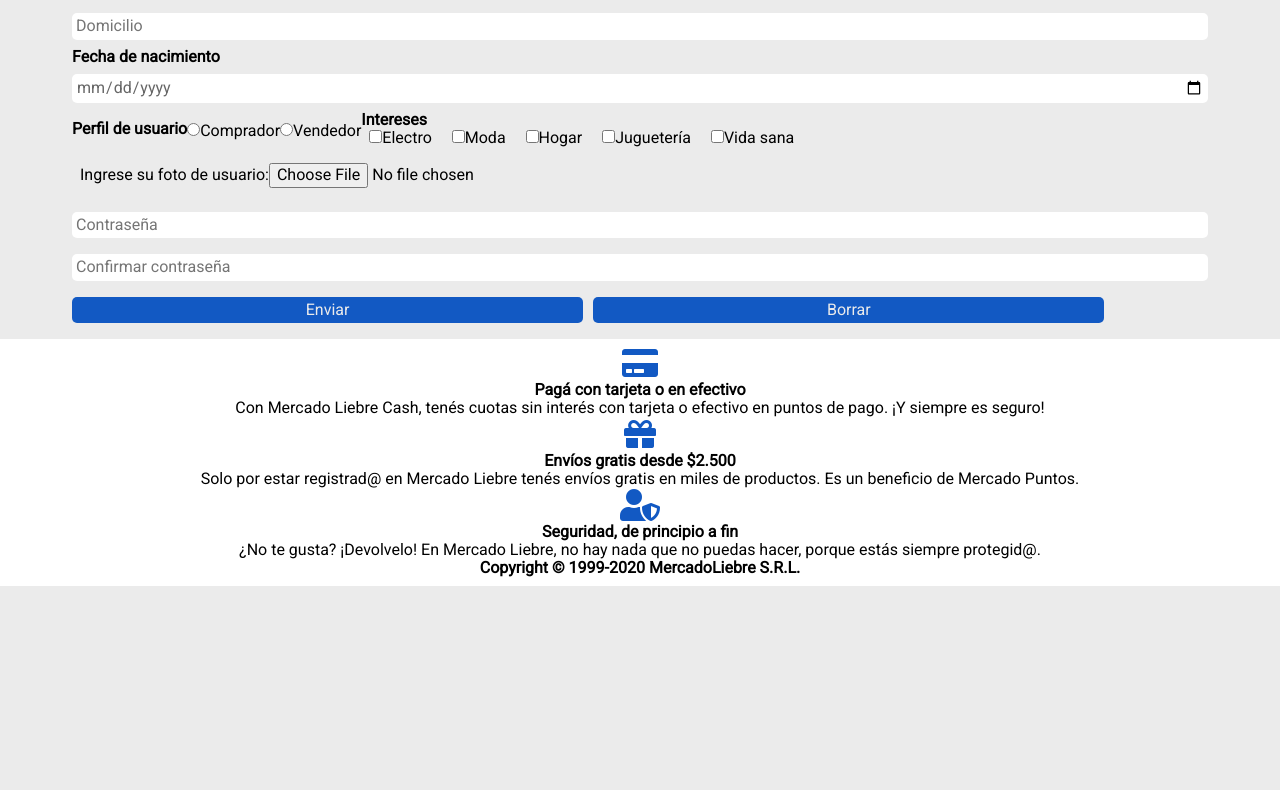
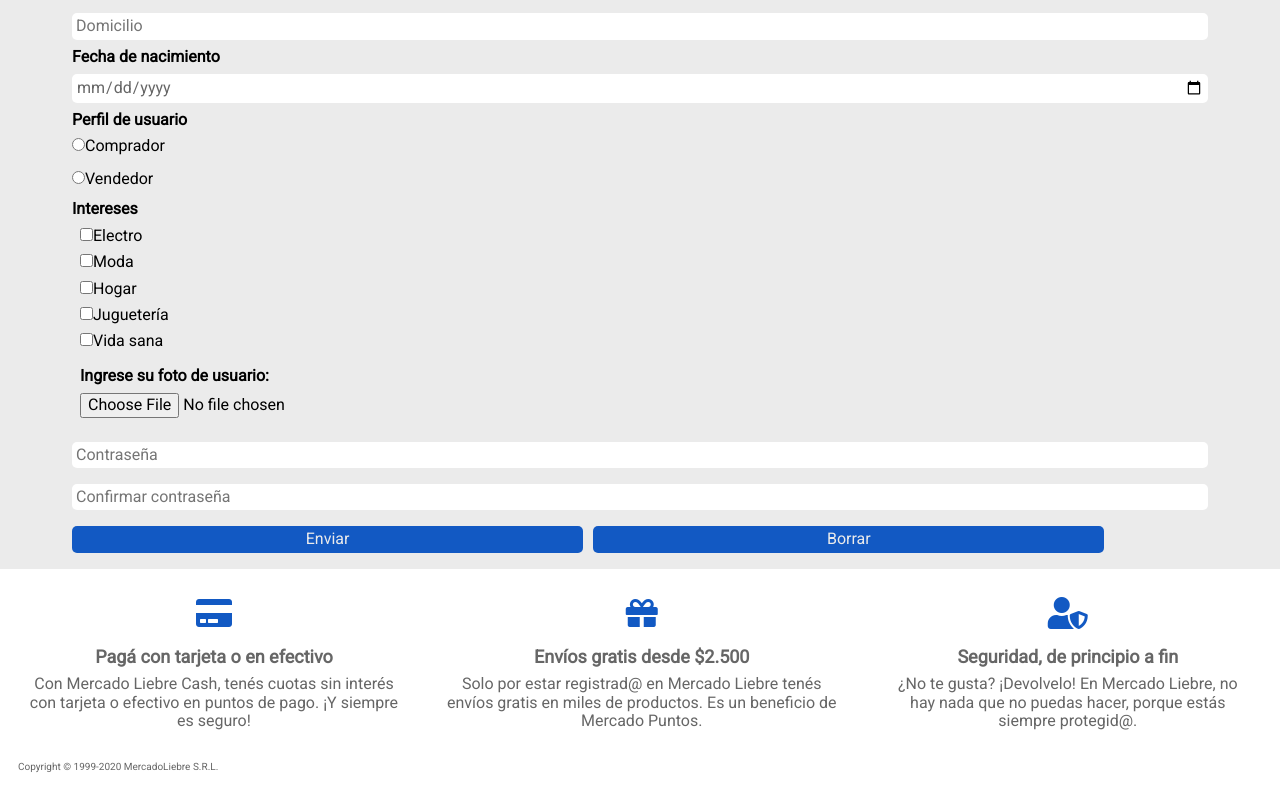
Before and after one commit to marielprado/mercado-liebre, a website: page views/register.html in a window 1280 px wide. Shown: the part 389-1179 px from the top of the page. Before the commit the page ends 975 px from the top, so only its background shows below. Drawn offline with Linux system fonts and the light colour scheme.

Commit message:
mas emprolijamiento

```diff
--- a/public/css/styles-laptop.css
+++ b/public/css/styles-laptop.css
@@ -20,4 +20,7 @@ body { font-size: 16px }
 
 .fx-space-between {justify-content: space-between}
 
+.footer-lapt{
+    display:flex
 }
+}
--- a/public/css/styles.css
+++ b/public/css/styles.css
@@ -48,6 +48,7 @@ h2 {
 .font-large { font-size: 18px }
 .font-medium { font-size: 16px}
 .font-light { font-size: 12px}
+.font-mini {font-size: 10px}
 .font-bold { font-weight: bold }
 
 .center { text-align: center }
@@ -71,6 +72,7 @@ h2 {
 
 .p-8 { padding:8px }
 .p-10 {padding: 10px}
+.p-20 {padding:20px}
 
 .border-top-1 {border-top: 1px solid lightgrey }
 
--- a/views/register.html
+++ b/views/register.html
@@ -68,11 +68,11 @@
 
         </header>
 
-    <main class="p-8 margin-center">
+    <main class="p-8 margin-center width-90">
 
         <h2 class="center">Registro</h2>
 
-         <form class="flex fx-center flex-wrap" action="/register" method="POST">
+         <form class="flex flex-wrap" action="/register" method="POST">
             <input class="form m-8" type="text" name="nombre" placeholder="Nombre y apellido">
             <input class="form m-8" type="text" name="usuario" placeholder="Nombre de usuario">
             <input class="form m-8" type="email" name="mail" placeholder="E-mail">
@@ -81,58 +81,77 @@
             <p class="font-bold">Fecha de nacimiento</p>
             <input class="form m-8" type="date" name="fecha-nacimiento">
 
-
+        <div>
             <p class="font-bold">Perfil de usuario</p>
-            <label><input class="m-8" type="radio" name="tipo-usuario" value="comprador">Comprador</label>
+            <div class="m-8 width-50">
+                <label><input type="radio" name="tipo-usuario" value="comprador">Comprador</label>
+            </div>
+            <div class="margin-bottom-8">
             <label><input class="m-8" type="radio" name="tipo-usuario" value="vendedor">Vendedor</label>
+            </div>
+        </div>
 
         <div>
             <p class="font-bold">Intereses</p>
+            <div class="m-8 width-50">
                 <label class="p-8 width-100"><input type="checkbox" name="intereses" value="electro">Electro</label>
+            </div>
+            <div class="margin-bottom-8">
                 <label class="p-8 width-100"><input type="checkbox" name="intereses" value="moda">Moda</label>
+            </div>
+            <div class="margin-bottom-8">
                 <label class="p-8 width-100"><input type="checkbox" name="intereses" value="hogar">Hogar</label>
+            </div>
+            <div class="margin-bottom-8">
                 <label class="p-8 width-100"><input type="checkbox" name="intereses" value="juguetería">Juguetería</label>
+            </div>
                 <label class="p-8 width-100"><input type="checkbox" name="intereses" value="vida-sana">Vida sana</label>
         </div>
 
-            <label class="p-8 m-8">Ingrese su foto de usuario:<input type="file" name="foto" accept=".jpg"></label>
+            <label class="p-8 m-8 font-bold">Ingrese su foto de usuario:
+                <div class="m-8 width-50">
+                <input type="file" name="foto" accept=".jpg">
+                </div>
+            </label>
 
-            <input class="form m-8" type="password" name="contraseña" placeholder="Contraseña">
+            <input class="form margin-bottom-8" type="password" name="contraseña" placeholder="Contraseña">
             <input class="form m-8" type="password" name="confirmar-contraseña" placeholder="Confirmar contraseña">
 
             <button class="button fx-center mr-5 m-8 bg-light-blue font-light-grey" type="submit">Enviar</button>
             <button class="button fx-center ml-5 m-8 bg-light-blue font-light-grey" type="reset">Borrar</button>
+
         </form>
 
     </main>
 
     <footer class="p-8">
         <section>
-               <article>
-               <i class="fas fa-credit-card margen-icon tamaño-icon font-light-blue "></i>
-               <p class="font-bold">Pagá con tarjeta o en efectivo</p>
-               <p>Con Mercado Liebre Cash, tenés cuotas sin interés con
+            <div class="footer-lapt">
+               <article class="p-20">
+               <i class="fas fa-credit-card margin-bottom-10 tamaño-icon font-light-blue "></i>
+               <p class="font-large font-dark-grey font-bold m-8">Pagá con tarjeta o en efectivo</p>
+               <p class="font-dark-grey">Con Mercado Liebre Cash, tenés cuotas sin interés con
                tarjeta o efectivo en puntos de pago. ¡Y siempre es seguro!</p>
                </article>
 
-               <article>
-               <i class="fas fa-gift margen-icon tamaño-icon font-light-blue"></i>
-               <p class="font-bold">Envíos gratis desde $2.500</p>
-               <p>Solo por estar registrad@ en Mercado Liebre tenés envíos
+               <article class="p-20">
+               <i class="fas fa-gift margin-bottom-10 tamaño-icon font-light-blue"></i>
+               <p class="font-large font-dark-grey font-bold m-8">Envíos gratis desde $2.500</p>
+               <p class="font-dark-grey">Solo por estar registrad@ en Mercado Liebre tenés envíos
                gratis en miles de productos. Es un beneficio de Mercado Puntos.</p>
                </article>
 
-               <article>
-               <i class="fas fa-user-shield margen-icon tamaño-icon font-light-blue"></i>
-               <p class="font-bold">Seguridad, de principio a fin</p>
-               <p>¿No te gusta? ¡Devolvelo! En Mercado Liebre, no hay nada que no puedas
+               <article class="p-20">
+               <i class="fas fa-user-shield margin-bottom-10 tamaño-icon font-light-blue"></i>
+               <p class="font-large font-dark-grey font-bold m-8">Seguridad, de principio a fin</p>
+               <p class="font-dark-grey">¿No te gusta? ¡Devolvelo! En Mercado Liebre, no hay nada que no puedas
                hacer, porque estás siempre protegid@.</p>
                </article>
+           </div>
 
-               <article>
-               <p class="font-bold">Copyright © 1999-2020 MercadoLiebre S.R.L.</p>
+               <article class="p-10">
+               <p class="font-mini font-dark-grey flex">Copyright © 1999-2020 MercadoLiebre S.R.L.</p>
                </article>
-
         </section>
    </footer>
 </body>
```
Also changed, not shown: views/home.html (+18 -17 lines). Lines whose indentation alone changed are shown as unchanged.
